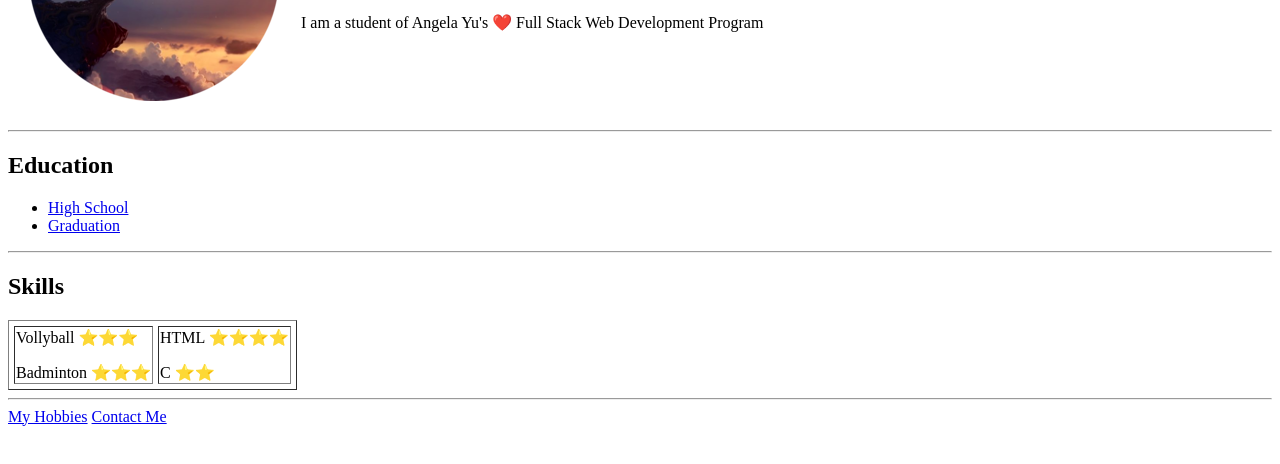
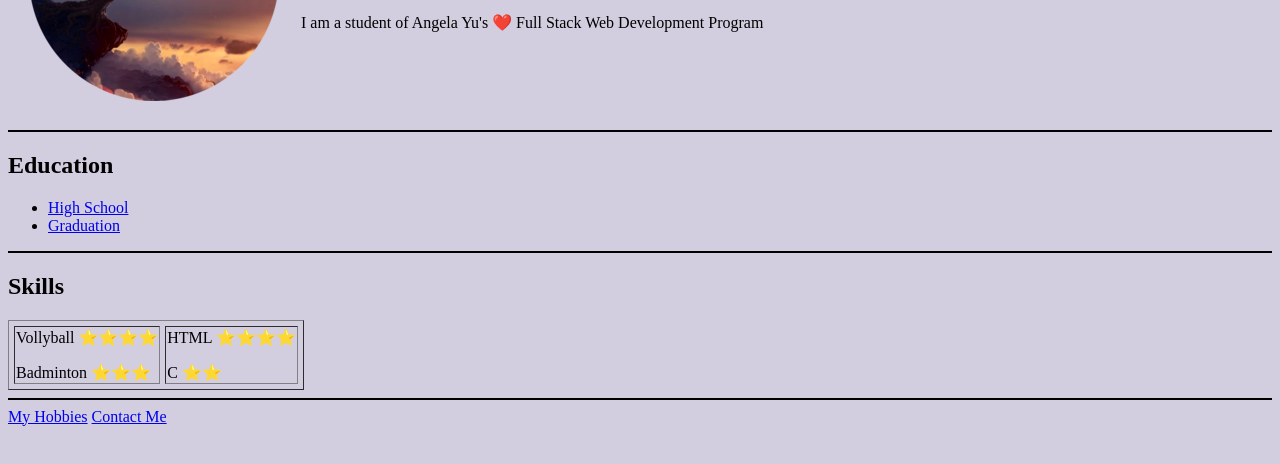
Before and after one commit to ydvnishant/CV, a plain HTML site: page index.html in a window 1280 px wide. Shown: the part 178-642 px from the top of the page. Drawn offline with Linux system fonts and the light colour scheme.

Commit message:
CSS styling

```diff
--- a/index.html
+++ b/index.html
@@ -3,6 +3,17 @@
 <head>
   <meta charset="utf-8">
   <title>Nishant's Site 😎</title>
+  <style media="screen">
+    body{
+      background-color: #D3CEDF;
+    }
+    hr{
+      background-color: black;
+      border-style: none;
+      height: 2px;
+    }
+  </style>
+
 </head>
 
 <body>
@@ -28,7 +39,7 @@
   <h2>Skills</h2>
   <table border="1" cellspacing="5">
     <tr>
-      <td>Vollyball ⭐⭐⭐
+      <td>Vollyball ⭐⭐⭐⭐
         <p>Badminton ⭐⭐⭐</p>
       </td>
       <td>HTML ⭐⭐⭐⭐
```
